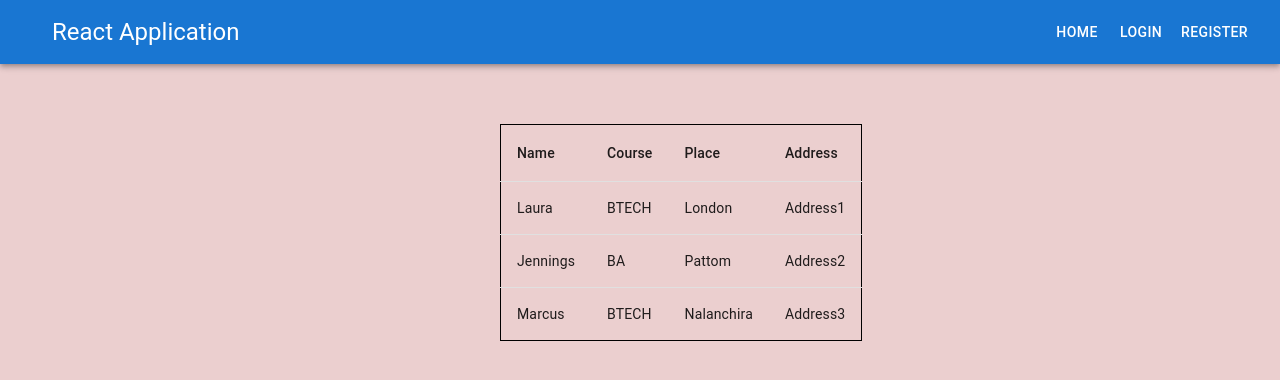
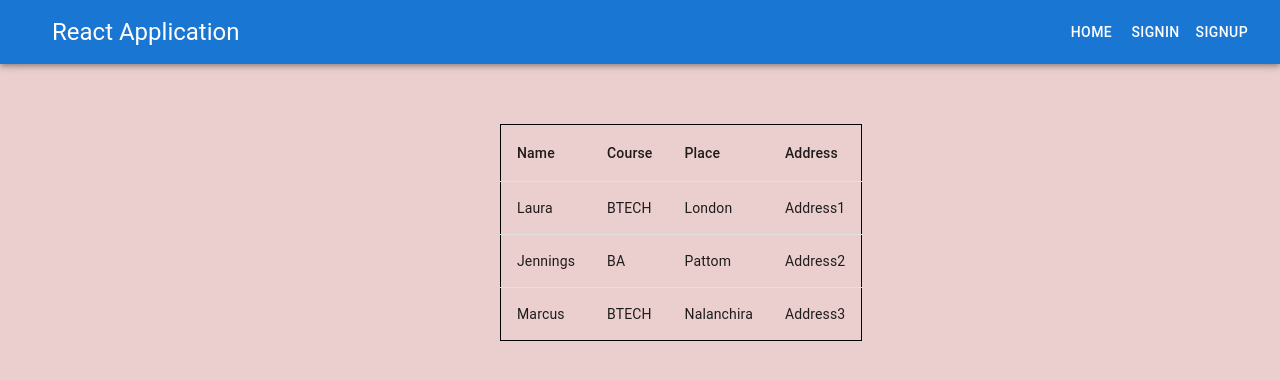
Before and after one commit to Hrudhey/Day23-React, a React (Vite) app: page / in a window 1280 px wide. Shown: the top 380 px of the page. Built offline with nearby package versions, Linux system fonts and the light colour scheme.

Commit message:
changes in navbar

```diff
--- a/src/components/Navbar.jsx
+++ b/src/components/Navbar.jsx
@@ -21,8 +21,8 @@ const Navbar = () => {
             React Application
           </Typography>
           <Link to={'/'}><Button color="inherit" style={{color:'white'}}>Home</Button></Link>
-          <Link to={'/login'}><Button color="inherit" style={{color:'white'}}>Login</Button></Link>
-          <Link to={'/register'}><Button color="inherit" style={{color:'white'}}>Register</Button></Link>
+          <Link to={'/login'}><Button color="inherit" style={{color:'white'}}>Signin</Button></Link>
+          <Link to={'/register'}><Button color="inherit" style={{color:'white'}}>SignUp</Button></Link>
 
 
         </Toolbar>
```
